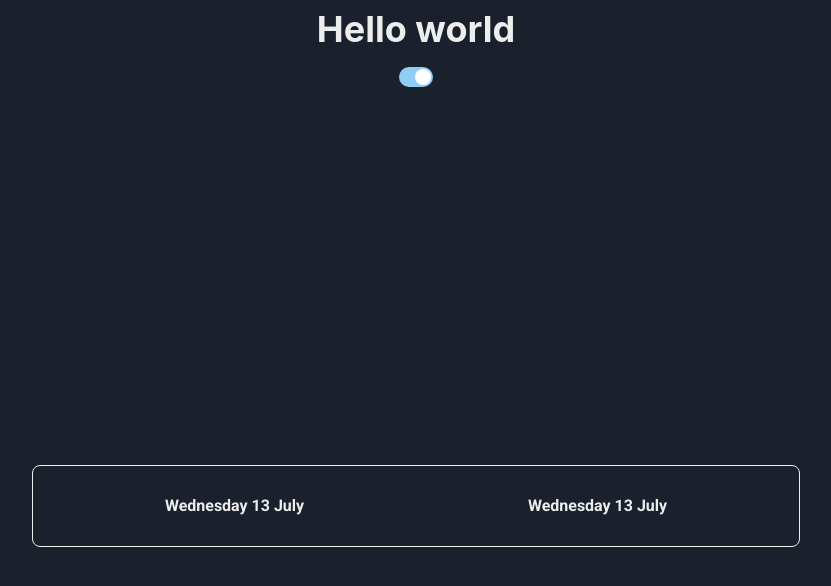
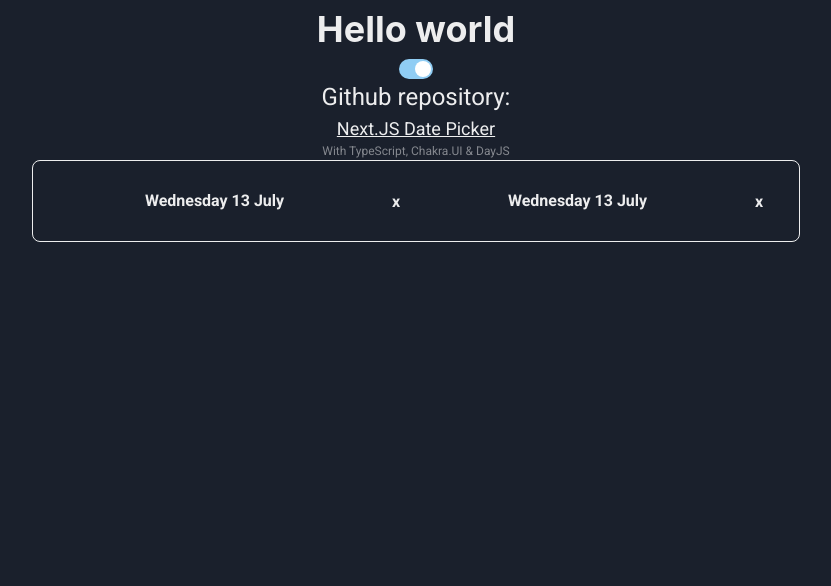
Before and after one commit to Tookai/next-date-picker, a Next.js app: page / in a window 1280 px wide. Shown: the top 586 px of the page, without its empty margins (224-1055 px from the left). Built offline with nearby package versions, Linux system fonts and the light colour scheme.

Commit message:
small improvements

```diff
--- a/components/Body.tsx
+++ b/components/Body.tsx
@@ -10,7 +10,7 @@ interface IProps {
 }
 
 const Body = ({ dateFor }: IProps) => {
-  const shortDaysArray = ["Lun", "Mar", "Mer", "Jeu", "Ven", "Sam", "Dim"];
+  const shortDaysArray = ["Lun.", "Mar.", "Mer.", "Jeu.", "Ven.", "Sam.", "Dim."];
 
   // useRecoilState
   const [date, setDate] = useRecoilState(dateStore);
--- a/components/Date.tsx
+++ b/components/Date.tsx
@@ -1,5 +1,7 @@
 import { Button, Popover, PopoverTrigger } from "@chakra-ui/react";
 import dayjs, { Dayjs } from "dayjs";
+import { useRecoilState } from "recoil";
+import { dateStore } from "../store/dateStore";
 import Picker from "./Picker";
 
 interface IProps {
@@ -8,6 +10,24 @@ interface IProps {
 }
 
 const Date = ({ date, dateFor }: IProps) => {
+  const [recoilDate, setRecoilDate] = useRecoilState(dateStore);
+
+  const handleClick = () => {
+    if (dateFor === "afterDate") {
+      setRecoilDate({
+        ...recoilDate,
+        afterDate: null,
+      });
+    }
+
+    if (dateFor === "beforeDate") {
+      setRecoilDate({
+        ...recoilDate,
+        beforeDate: null,
+      });
+    }
+  };
+
   return (
     <Popover>
       <PopoverTrigger>
@@ -17,6 +37,9 @@ const Date = ({ date, dateFor }: IProps) => {
             : dayjs().format("dddd DD MMMM")}
         </Button>
       </PopoverTrigger>
+      <Button onClick={handleClick} variant={"ghost"}>
+        x
+      </Button>
       <Picker dateFor={dateFor} />
     </Popover>
   );
--- a/pages/index.tsx
+++ b/pages/index.tsx
@@ -2,6 +2,7 @@ import {
   Box,
   Flex,
   Heading,
+  Link,
   Switch,
   Text,
   useColorMode,
@@ -17,16 +18,17 @@ const Home: NextPage = () => {
   const { colorMode, toggleColorMode } = useColorMode();
 
   return (
-    <Flex width={"100vw"} height={"100vh"} flexDir={"column"}>
+    <Flex
+      width={"100vw"}
+      height={"100vh"}
+      flexDir={"column"}
+      experimental_spaceY={16}
+    >
       <Heading textAlign={"center"} width={"full"} py={2}>
         Hello world
       </Heading>
-      <Flex
-        justifyContent={"center"}
-        alignItems={"center"}
-        width={"full"}
-        py={2}
-      >
+
+      <Flex justifyContent={"center"} alignItems={"center"} width={"full"}>
         <Switch
           mx={"auto"}
           isChecked={colorMode === "dark"}
@@ -35,20 +37,28 @@ const Home: NextPage = () => {
       </Flex>
 
       <Flex
-        flex={2}
         justifyContent={"center"}
         alignItems={"center"}
+        width={"full"}
         flexDir={"column"}
       >
-        <Text textAlign={"center"}>
-          {date.afterDate && dayjs(date.afterDate).format("dddd DD MMMM YYYY")}
+        <Text fontSize={"2xl"}>Github repository:</Text>
+        <Link
+          fontSize={"lg"}
+          href={"https://github.com/Tookai/next-date-picker"}
+          textDecoration={"underline"}
+        >
+          Next.JS Date Picker
+        </Link>
+
+        <Text fontSize={"xs"} opacity={"0.5"}>
+          With TypeScript, Chakra.UI & DayJS
         </Text>
-        <Text textAlign={"center"}>
-          {date.beforeDate &&
-            dayjs(date.beforeDate).format("dddd DD MMMM YYYY")}
-        </Text>
+      </Flex>
+
+      <Flex justifyContent={"center"} alignItems={"center"} flexDir={"column"}>
         {date.beforeDate && date.afterDate && (
-          <Box mt={10}>
+          <Box>
             <Text textAlign={"center"}>
               You would be loaning the item for{" "}
               {dayjs(date.beforeDate).diff(dayjs(date.afterDate), "day")}{" "}
@@ -63,7 +73,7 @@ const Home: NextPage = () => {
         )}
       </Flex>
 
-      <Flex justifyContent={"center"} alignItems={"center"} flex={10}>
+      <Flex justifyContent={"center"} alignItems={"center"}>
         <Calendar />
       </Flex>
     </Flex>
```
